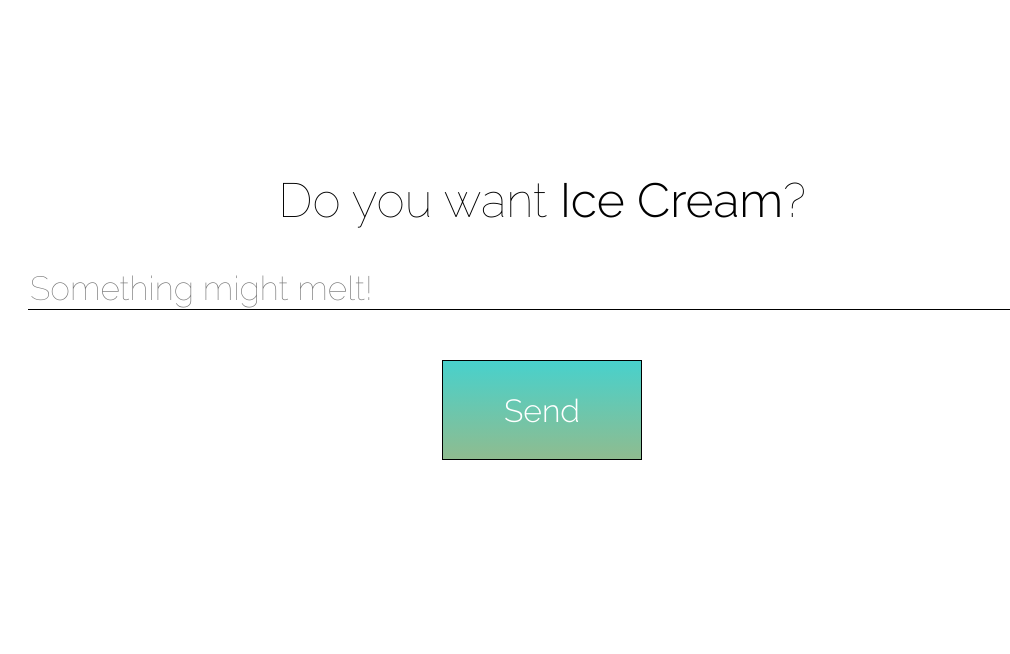
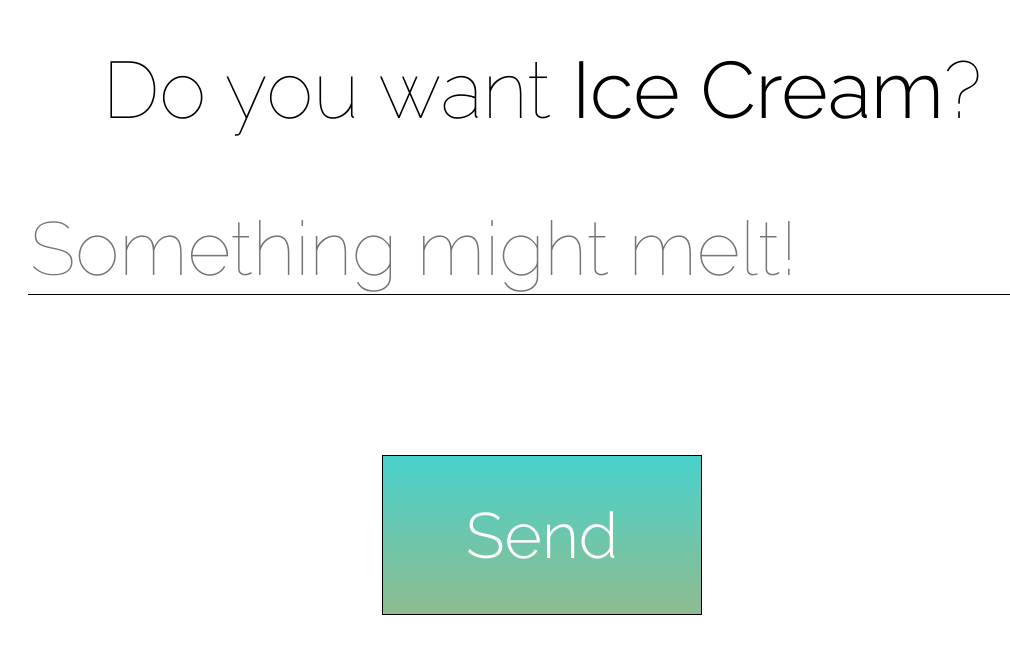
Before and after one commit to abhisheksoni27/ice-cream, a plain HTML site: page index.html in a window 1280 px wide. Shown: the part 104-758 px from the top of the page, without its empty margins (98-1108 px from the left). Drawn offline with Linux system fonts and the light colour scheme.

Commit message:
CSS Fixes

```diff
--- a/style.css
+++ b/style.css
@@ -5,8 +5,8 @@ body {
 
 .root {
     height: 100vh;
-    margin-right: 20px;
-    margin-left: 20px;
+    margin-right: 2rem;
+    margin-left: 2rem;
     display: flex;
     align-items: center;
     justify-content: center;
@@ -16,7 +16,7 @@ body {
 }
 
 h2 {
-    font-size: 3rem;
+    font-size: 5rem;
     font-family: 'Raleway', sans-serif;
 
     font-weight: 100;
@@ -32,7 +32,7 @@ input {
     border: none;
     width: 80vw;
     height: auto;
-    font-size: 2.1rem;
+    font-size: 4.7rem;
     font-weight: 100;
     margin-right: 10vw;
     margin-left: 10vw;
@@ -42,14 +42,14 @@ input {
 
 button {
     font-family: 'Raleway', sans-serif;
-    font-size: 2rem;
+    font-size: 4rem;
     font-weight: 300;
     border: 0.1px solid black;
     background: linear-gradient(mediumturquoise, darkseagreen);
-    margin-top: 50px;
+    margin-top: 10rem;
     color: white;
-    height: 100px;
-    width: 200px;
+    height: 10rem;
+    width: 20rem;
 }
 
 .imageContainer{
```
